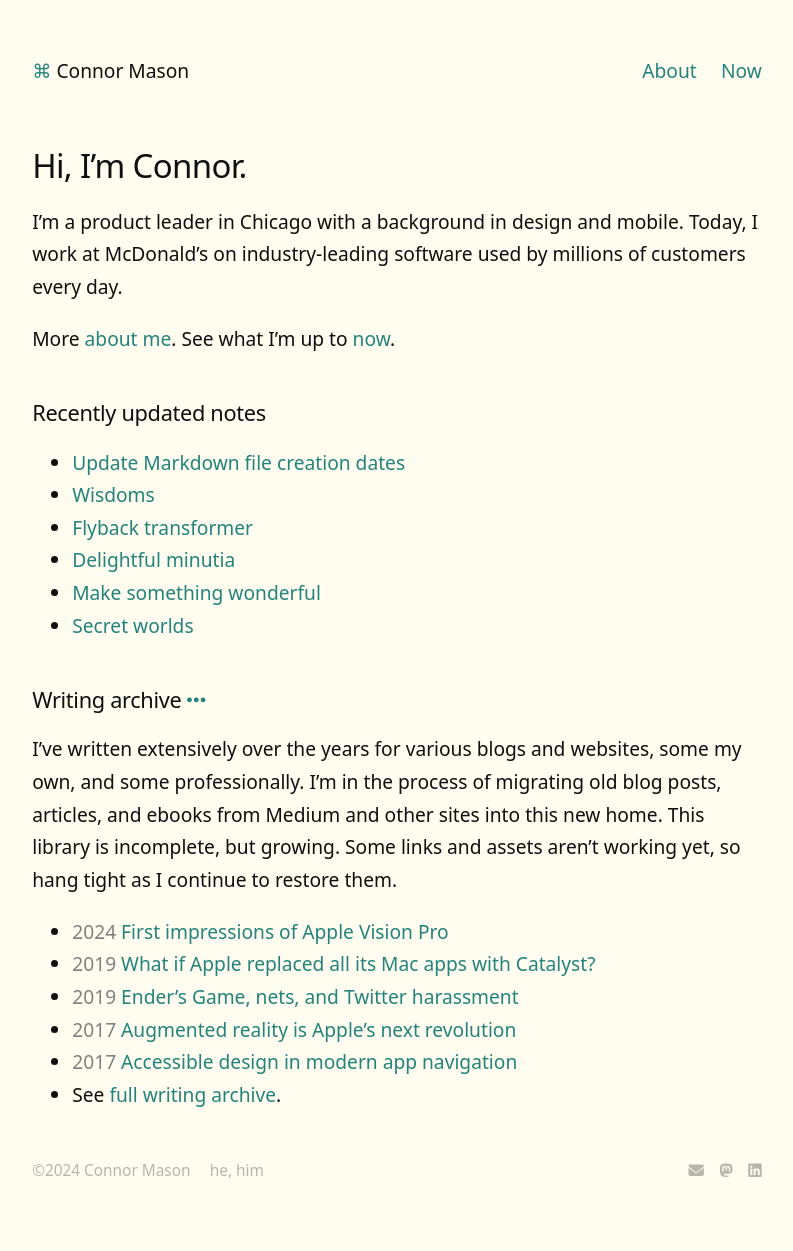
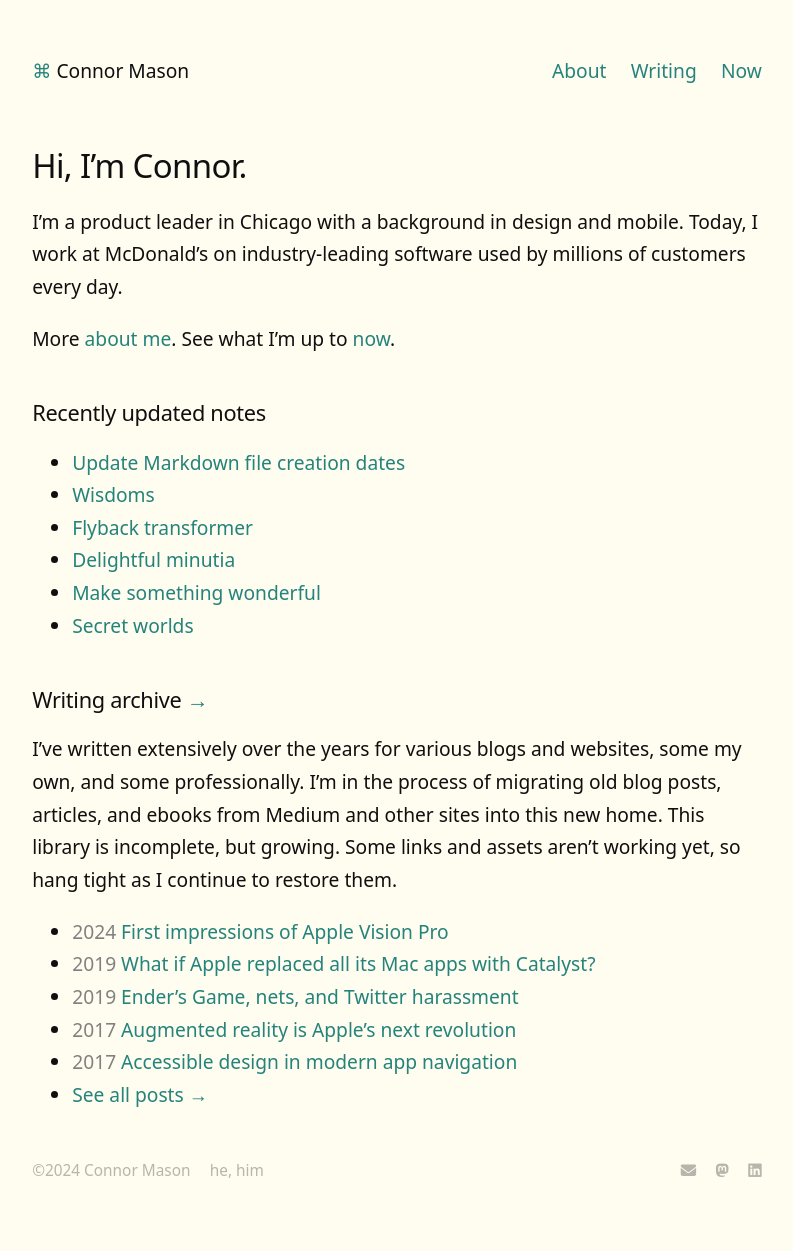
Before and after one commit to conmas/site, a Jekyll site: the page built from _pages/index.md, in a window 1280 px wide. Shown: the whole page, without its empty margins (243-1036 px from the left). Built offline with Jekyll 4.4.1, drawn with Linux system fonts in a browser that asks for light colours; nearby versions of some CDN libraries.

Commit message:
Nav styles

```diff
--- a/_includes/nav.html
+++ b/_includes/nav.html
@@ -1,7 +1,8 @@
 <div style="display: flex; justify-content: space-between; align-items: center;">
-    <a class="internal-link" href="{{ site.baseurl }}/">⌘ <span id="site-title">{{ site.title }}</span></a>
+    <a href="{{ site.baseurl }}/">⌘ <span id="site-title">{{ site.title }}</span></a>
     <span>
-        <a class="internal-link" style="margin-right: 1em;" href="/about">About</a>
-        <a class="internal-link" href="/now">Now</a>
+        <a class="nav-link" href="/about">About</a>
+        <a class="nav-link" href="/writing">Writing</a>
+        <a class="nav-link" href="/now">Now</a>
     </span>
 </div>
--- a/_pages/index.md
+++ b/_pages/index.md
@@ -21,7 +21,7 @@ More [about me](/about). See what I’m up to [now](/now).
   {% endfor %}
 </ul>
 
-## Writing archive <a href="/writing"><i class="fa-solid fa-ellipsis"></i></a>
+## Writing archive <a href="/writing">→</a>
 
 I’ve written extensively over the years for various blogs and websites, some my own, and some professionally. I’m in the process of migrating old blog posts, articles, and ebooks from Medium and other sites into this new home. This library is incomplete, but growing. Some links and assets aren’t working yet, so hang tight as I continue to restore them.
 
@@ -32,5 +32,5 @@ I’ve written extensively over the years for various blogs and websites, some m
       <span style="color:hsl(0, 0%, 50%)">{{ post.date | date: "%Y" }}</span> <a href="{{ site.baseurl }}{{ post.url }}">{{ post.title }}</a>
     </li>
   {% endfor %}
-  <li>See <a href="/writing">full writing archive</a>.</li>
+  <li><a href="/writing">See all posts →</a></li>
 </ul>
--- a/_sass/_style.scss
+++ b/_sass/_style.scss
@@ -186,11 +186,15 @@ a {
 }
 
 .footer-link {
-  margin-left: .75em;
+  margin-left: 1em;
   color: var(--tx-3);
 }
 
 nav { margin: 1em 0 3em; }
+
+.nav-link {
+  margin-left: 1em;
+}
 
 .backlinks, .toots, .toot-body { font-size: 0.9em }
 .backlinks h3, .toots h3 { margin-bottom: 1em }
```
